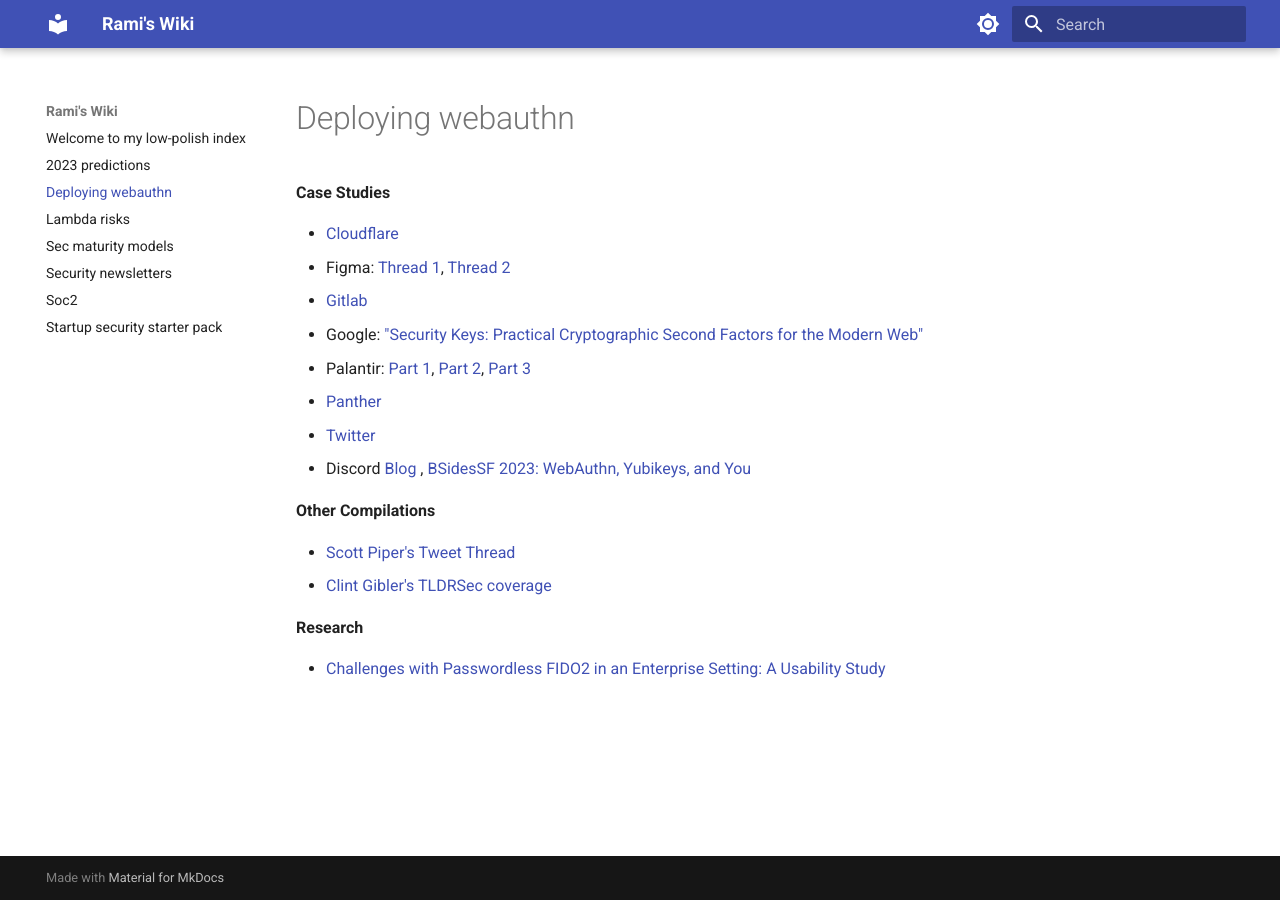
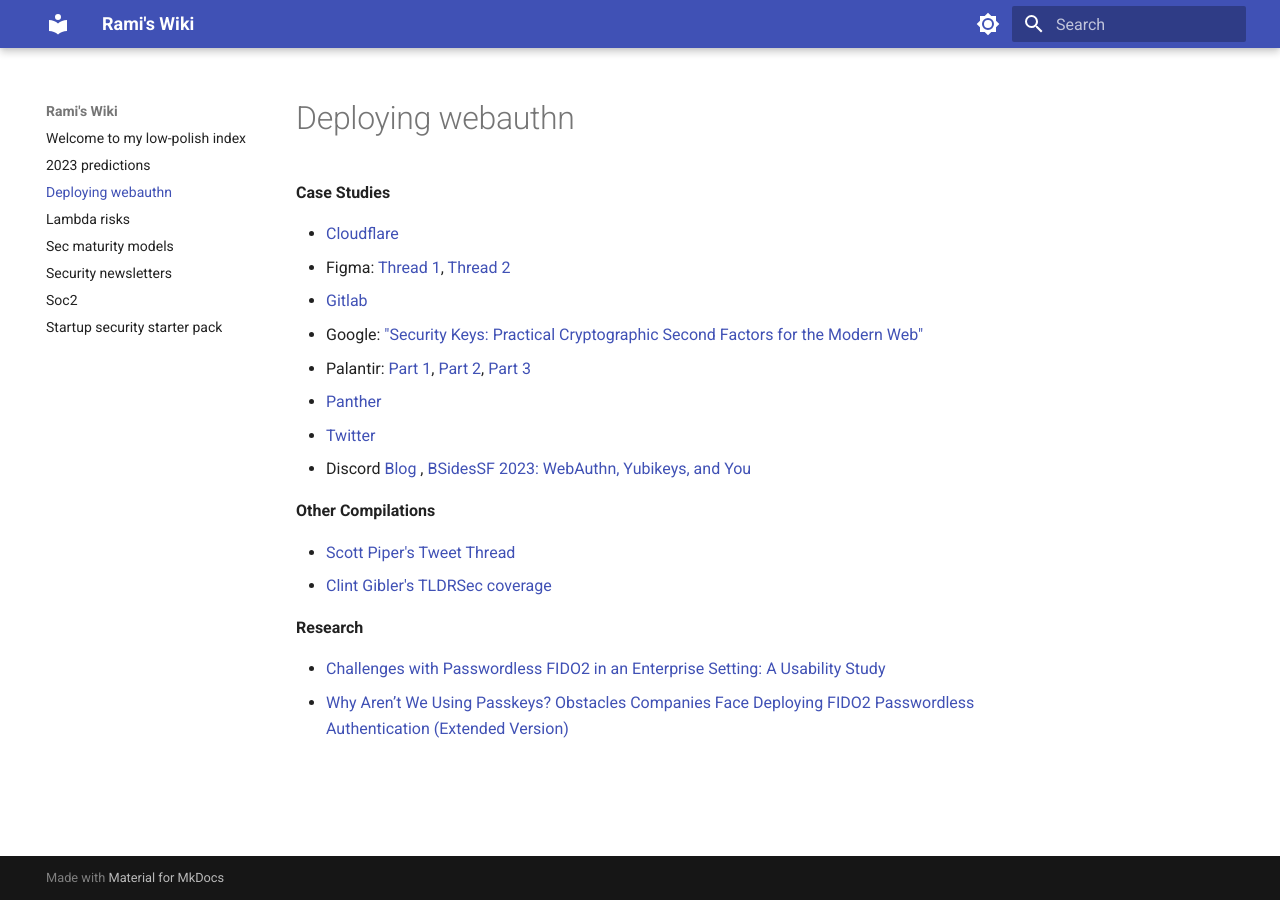
Before and after one commit to ramimac/wiki, an MkDocs documentation site: the page built from docs/deploying-webauthn.md, in a window 1280 px wide. Built offline with MkDocs 1.6.1 and Material for MkDocs 9.7.7, drawn with Linux system fonts in a browser that asks for light colours.

Commit message:
Fixes #23, #24: webauthn, newsletters

```diff
--- a/docs/deploying-webauthn.md
+++ b/docs/deploying-webauthn.md
@@ -21,3 +21,4 @@
 **Research**
 
 * [Challenges with Passwordless FIDO2 in an Enterprise Setting: A Usability Study](https://arxiv.org/pdf/2308.08096.pdf)
+* [Why Aren’t We Using Passkeys? Obstacles Companies Face Deploying FIDO2 Passwordless Authentication (Extended Version)](https://maximiliangolla.com/files/2024/papers/fidoobstacles-extended.pdf)
```
Also changed, not shown: docs/security-newsletters.md (+9 -4 lines).
